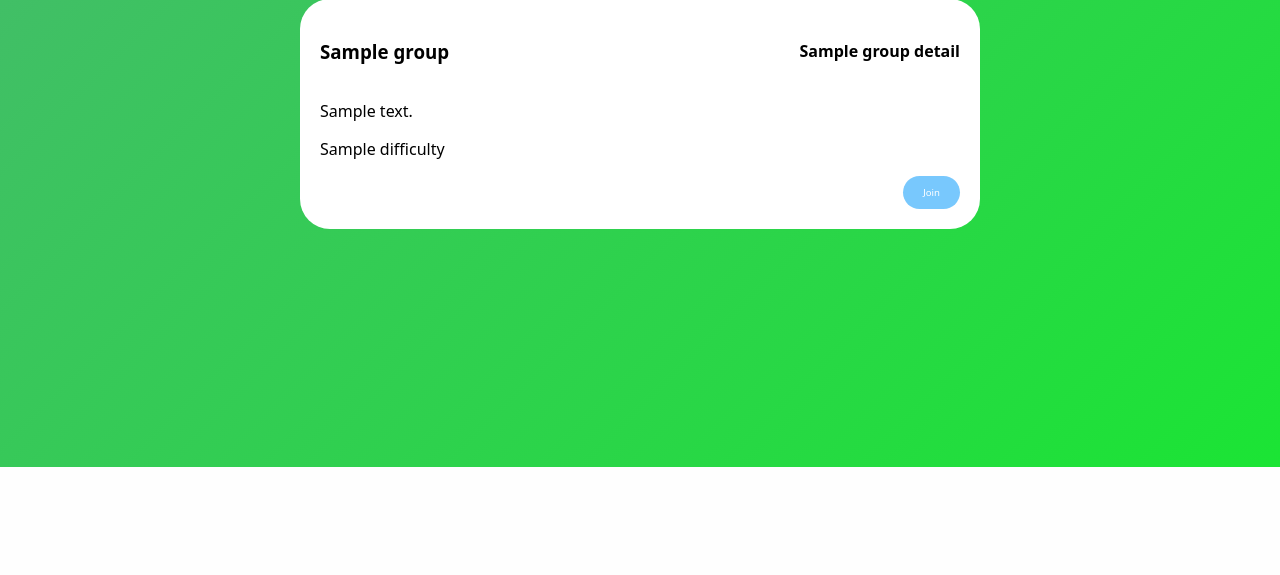
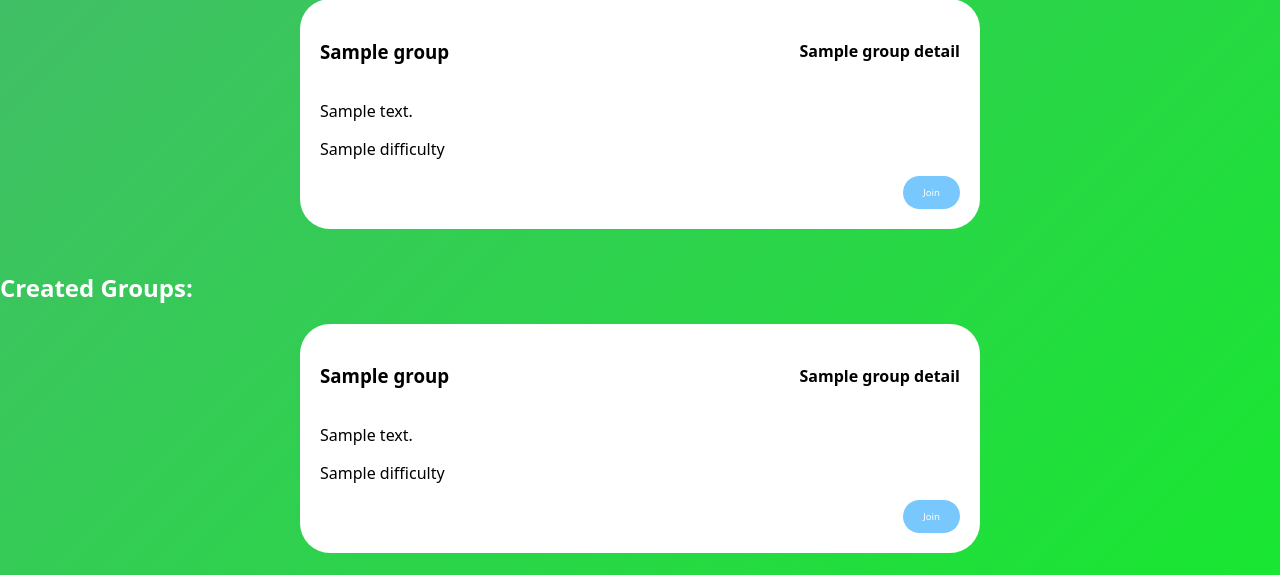
Before and after one commit to gershinho/HSHACK2024, a Flask app: template templates/home.html in a window 1280 px wide. Shown: the part 333-908 px from the top of the page. Before the commit the page ends 800 px from the top, so only its background shows below. Run offline with Flask 3, Linux system fonts and the light colour scheme; the template is opened without the code that fills it: most values are stand-ins (such as "Sample title", 1, 10 or a date in 2020).

Commit message:
working on making it appear at first

```diff
--- a/app.py
+++ b/app.py
@@ -1,35 +1,93 @@
 
 from flask import Flask, render_template, request,redirect, url_for, jsonify,send_file
 
+import sqlite3
 
 
 app = Flask(__name__)
 
+conn = sqlite3.connect('study_groups.db', check_same_thread=False)
+c = conn.cursor()
 
-groups = {}
+# c.execute("""CREATE TABLE IF NOT EXISTS studygroup (
+#               name TEXT,
+#               subject TEXT,
+#               difficulty TEXT,
+#               size INTEGER,
+#               description TEXT
+#               )""")
+
+
+conn.commit()
+
+
+
+
 
 @app.route("/", methods=['GET'])
 def home():
+
+    c.execute("SELECT * FROM studygroup")
+    rows = c.fetchall()
+
+    print()
+    print()
+    print(rows)
+    print()
+    print()
+
+
     # Retrieve values from the form submission or use defaults
     group_size = request.args.get('groupsize-input', default="4")
     subject = request.args.get('subjects', default="").upper()
     difficulty = request.args.get('difficulty', default="").upper()
 
-    # Print to console for debugging
+
+    c.execute("SELECT name, subject, difficulty, size, description FROM studygroup")
+
+    rows1 = c.fetchall()
+
+    all_groups = {}
+    for group in rows1:
+        group_name = group[0]
+        all_groups[group_name] = {
+            "Subject": group[1],
+            "Difficulty": group[2],
+            "GroupSize": group[3],
+            "Description": group[4]
+        }
 
 
-    matching_groups = {
-        name: details
-        for name, details in groups.items()
-        if details['Subject'].upper() == subject
-           and details['Difficulty'].upper() == difficulty
-           and str(details['GroupSize']) == group_size  # Ensure the group size is compared as a string
-    }
+
+       # Query the database for matching groups
+    c.execute("""
+        SELECT * FROM studygroup
+        WHERE upper(subject) = ?
+        AND upper(difficulty) = ?
+        AND size = ?
+    """, (subject, difficulty, group_size))
+    rows2 = c.fetchall()
+
+
+
+
+    matching_groups = {}
+    for matching_group in rows2:
+        group_name = matching_group[0]
+        matching_groups[group_name] = {
+            "Subject": matching_group[1],
+            "Difficulty": matching_group[2],
+            "GroupSize": matching_group[3],
+            "Description": matching_group[4]
+        }
+
+
+
 
 
 
     # Assuming 'groups' is a dictionary you've defined elsewhere that holds group details
-    return render_template('home.html', groups=matching_groups, subject=subject, difficulty=difficulty)
+    return render_template('home.html', groups=matching_groups, all_groups = all_groups, subject=subject, difficulty=difficulty)
 
 @app.route("/join")
 def join():
@@ -39,6 +97,7 @@ def join():
 @app.route("/create")
 def create_group():
 
+
     groupName = (request.args.get('groupName'))
     subject = (request.args.get('subjects'))
     difficulty = (request.args.get('difficulty'))
@@ -46,16 +105,16 @@ def create_group():
     description = (request.args.get('paragraph'))
 
     if  groupName and description:
+        c.execute("INSERT INTO studygroup VALUES (?, ?, ?, ?, ?)",
+                      (groupName, subject, difficulty, groupSize, description))
+        conn.commit()
 
 
-        groups[groupName] = {
-            "Subject": subject,
-            "Difficulty": difficulty,
-            "GroupSize": groupSize,
-            "Description": description
-        }
+
+
 
     if not groupName or not description:
+
         error_message = "Please fill in all the fields."
         return render_template('create.html', error_message=error_message)
 
--- a/templates/home.html
+++ b/templates/home.html
@@ -5,7 +5,7 @@
     <meta charset="UTF-8">
     <meta name="viewport" content="width=device-width, initial-scale=1.0">
     <link rel="stylesheet" href="/static/stylesHome.css">
-    <title>Odyssey</title>
+    <title>StudyShare</title>
 </head>
 
 <body class="animatedBg">
@@ -21,9 +21,10 @@
             </div>
         </header>
     </header>
+
     <div class="slidercontainer">
 
-        <form method="GET" action="/">
+        <form>
             <label for="groupsize-input">Group Size: <span id="groupsize-value"></span></label>
             <input type="range" min="2" max="8" step="1" name="groupsize-input" id="groupsize-input"
                 onchange="updateValue('groupsize')">
@@ -61,6 +62,28 @@
     </div>
 
 
+    <h2>Created Groups:</h2>
+        {% for group_name, group_details in all_groups.items() %}
+        <div class="studyCont">
+            <div class="headingCont">
+                <div class="groupNameCont">
+                    <h3>{{ group_name }}</h3>
+                </div>
+                <div class="subjectCont">
+                    <h4>{{ group_details['Subject'] }}</h4>
+                </div>
+            </div>
+            <p>{{ group_details['Description'] }}</p>
+            <p>{{ group_details['Difficulty'] }}</p>
+
+            <div class="joinCont">
+                <a href="/join">Join</a>
+
+            </div>
+        </div>
+        <br>
+        {% endfor %}
+
     <div>
 
         <h2>Created Groups:</h2>
@@ -71,7 +94,6 @@
                     <h3>{{ group_name }}</h3>
                 </div>
                 <div class="subjectCont">
-                    <!-- Use capitalized keys as defined in your groups dictionary -->
                     <h4>{{ group_details['Subject'] }}</h4>
                 </div>
             </div>
```
Also changed, not shown: study_groups.db (added).
